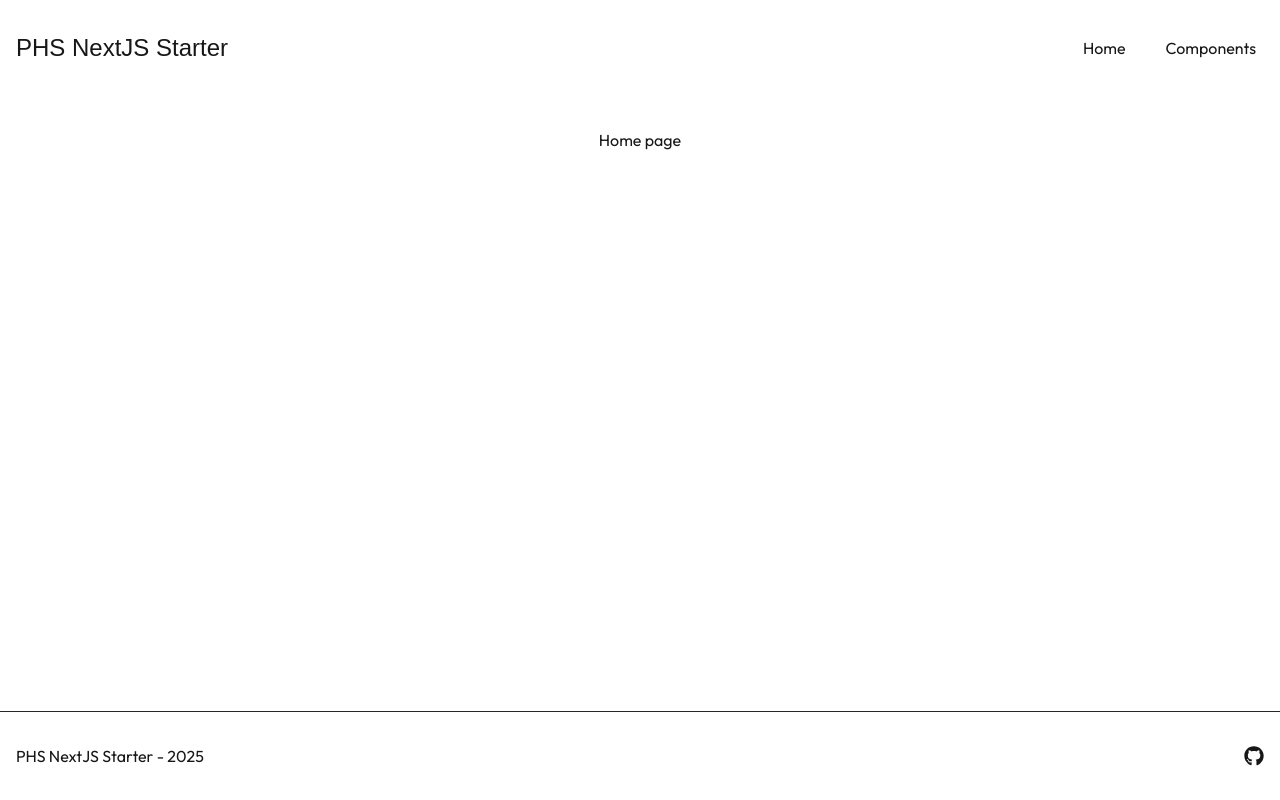
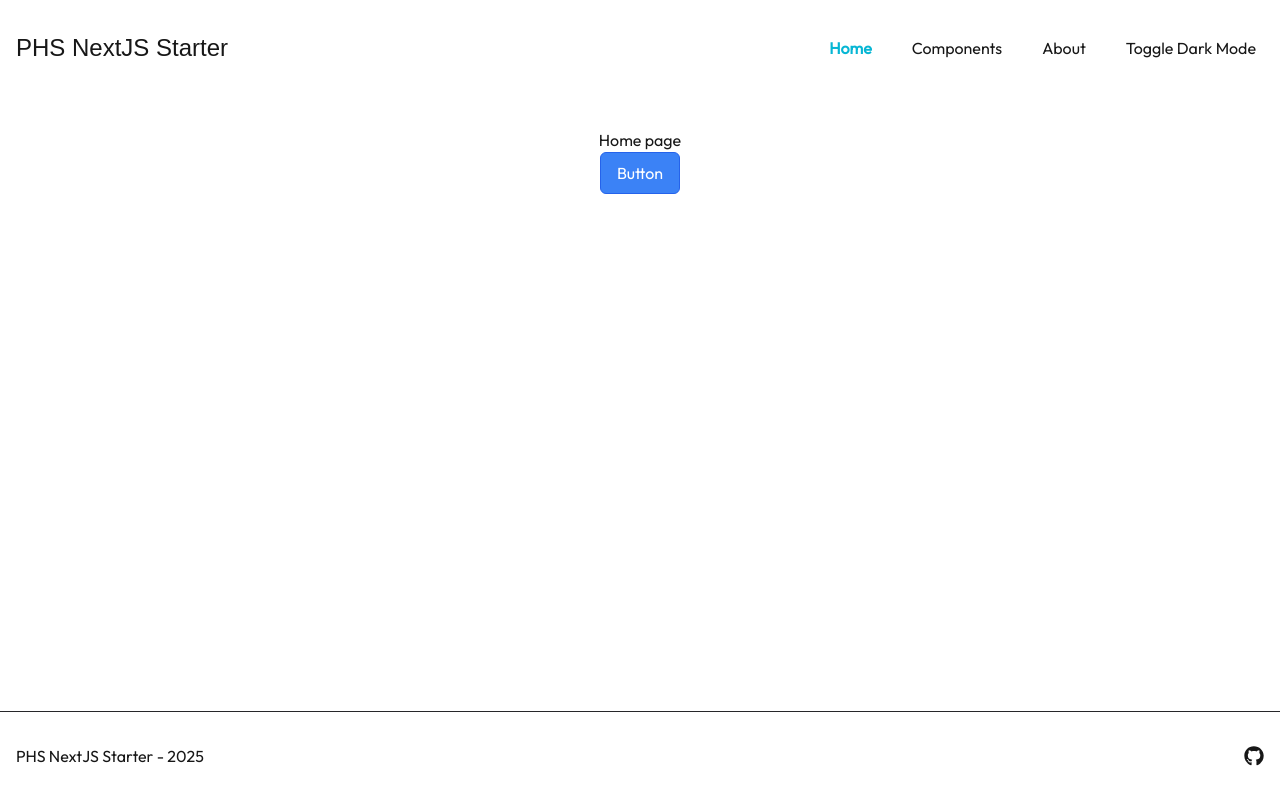
Before and after one commit to Rowee13/phs-nextjs-starter, a Next.js app: page / in a window 1280 px wide. Built offline with nearby package versions, Linux system fonts and the light colour scheme; a web font is replaced by a local one.

Commit message:
initial dynamic button component and header navlinks adjustment

```diff
--- a/app/(root)/page.tsx
+++ b/app/(root)/page.tsx
@@ -1,8 +1,13 @@
+import Button from '@/components/ui/buttons/button'
+
 export default function Home() {
     return (
         <section>
             <div className='max-w-7xl mx-auto px-4 py-8 flex flex-col justify-center items-center'>
                 <h2>Home page</h2>
+                <Button variant='primary' size='base'>
+                    Button
+                </Button>
             </div>
         </section>
     )
--- a/components/header/main-header.tsx
+++ b/components/header/main-header.tsx
@@ -1,6 +1,13 @@
+'use client'
+
 import Link from 'next/link'
+import { usePathname } from 'next/navigation'
+
+import { NAV_LINKS } from '@/constant/nav-links'
 
 const MainHeader = () => {
+    const pathname = usePathname()
+
     return (
         <header>
             <div className='flex flex-row justify-between items-center max-w-7xl mx-auto px-4 py-8'>
@@ -11,11 +18,25 @@ const MainHeader = () => {
                 </div>
                 <nav>
                     <ul className='flex flex-row space-x-6'>
-                        <li className='px-2 py-1'>
-                            <Link href='/'>Home</Link>
-                        </li>
-                        <li className='px-2 py-1'>
-                            <Link href='/components'>Components</Link>
+                        {NAV_LINKS.map((link) => (
+                            <li
+                                key={link.href}
+                                className={`px-2 py-1 ${pathname === link.href ? 'font-bold text-cyan-500' : 'hover:underline'} `}
+                            >
+                                <Link href={link.href}>{link.label}</Link>
+                            </li>
+                        ))}
+                        <li>
+                            <button
+                                // onClick={() => {
+                                //     document.documentElement.classList.toggle(
+                                //         'dark'
+                                //     )
+                                // }}
+                                className='px-2 py-1 hover:underline'
+                            >
+                                Toggle Dark Mode
+                            </button>
                         </li>
                     </ul>
                 </nav>
--- /dev/null
+++ b/components/ui/buttons/button.tsx
@@ -0,0 +1,82 @@
+import React from 'react'
+
+import { cn } from '@/lib/utils'
+
+// import { IconType } from 'react-icons';
+
+// import { LucideIcon } from 'lucide-react';
+
+type ButtonVariant =
+    | 'primary'
+    | 'outline'
+    | 'ghost'
+    | 'light'
+    | 'destructive'
+    | 'link'
+type ButtonSize = 'sm' | 'base'
+
+type ButtonProps = {
+    variant?: ButtonVariant
+    size?: ButtonSize
+    classNames?: {
+        leftIcon?: string
+        rightIcon?: string
+    }
+} & React.ComponentPropsWithRef<'button'>
+
+const Button = React.forwardRef<HTMLButtonElement, ButtonProps>(
+    ({ variant, size, classNames, children, ...rest }, ref) => {
+        return (
+            <button
+                ref={ref}
+                className={cn(
+                    'flex items-center justify-center rounded-md transition-colors duration-200',
+                    [
+                        variant === 'primary' && [
+                            'bg-blue-500 text-white',
+                            'border border-blue-600',
+                            'hover:bg-blue-600 hover:text-white',
+                            'active:bg-blue-700',
+                            'disabled:bg-blue-400 disabled:cursor-not-allowed',
+                        ],
+                        variant === 'outline' && [
+                            'text-blue-500',
+                            'border border-blue-500',
+                            'hover:bg-blue-50 active:bg-blue-100 disabled:bg-blue-100 disabled:cursor-not-allowed',
+                        ],
+                        variant === 'ghost' && [
+                            'text-blue-500',
+                            'shadow-none',
+                            'hover:bg-blue-50 active:bg-blue-100 disabled:bg-blue-100 disabled:cursor-not-allowed',
+                        ],
+                        variant === 'light' && [
+                            'bg-white text-gray-700',
+                            'border border-gray-300',
+                            'hover:bg-gray-100 active:bg-gray-200 disabled:bg-gray-200 disabled:cursor-not-allowed',
+                        ],
+                        variant === 'destructive' && [
+                            'bg-red-500 text-white',
+                            'border border-red-600',
+                            'hover:bg-red-600 active:bg-red-700 disabled:bg-red-400 disabled:cursor-not-allowed',
+                        ],
+                        variant === 'link' && [
+                            'text-blue-500',
+                            'hover:underline active:text-blue-700 disabled:text-blue-300 disabled:cursor-not-allowed',
+                        ],
+                    ],
+                    size === 'sm' && 'text-sm px-3 py-1.5',
+                    size === 'base' && 'text-base px-4 py-2',
+                    classNames?.leftIcon,
+                    classNames?.rightIcon
+                )}
+                {...rest}
+            >
+                {children}
+            </button>
+        )
+    }
+)
+
+Button.displayName = 'Button'
+
+export default Button
--- /dev/null
+++ b/constant/nav-links.ts
@@ -0,0 +1,5 @@
+export const NAV_LINKS = [
+    { href: '/', label: 'Home' },
+    { href: '/components', label: 'Components' },
+    { href: '/about', label: 'About' },
+]
--- /dev/null
+++ b/lib/utils.ts
@@ -0,0 +1,6 @@
+import { type ClassValue, clsx } from 'clsx'
+import { twMerge } from 'tailwind-merge'
+
+export function cn(...inputs: ClassValue[]) {
+    return twMerge(clsx(inputs))
+}
--- a/package.json
+++ b/package.json
@@ -10,10 +10,13 @@
         "format": "prettier --write ."
     },
     "dependencies": {
+        "clsx": "^2.1.1",
+        "lucide-react": "^0.469.0",
         "next": "15.1.0",
         "react": "^19.0.0",
         "react-dom": "^19.0.0",
-        "react-icons": "^5.4.0"
+        "react-icons": "^5.4.0",
+        "tailwind-merge": "^2.6.0"
     },
     "devDependencies": {
         "@eslint/eslintrc": "^3",
```
Also changed, not shown: 1 other file (tests, documents, lock files or other folders).
